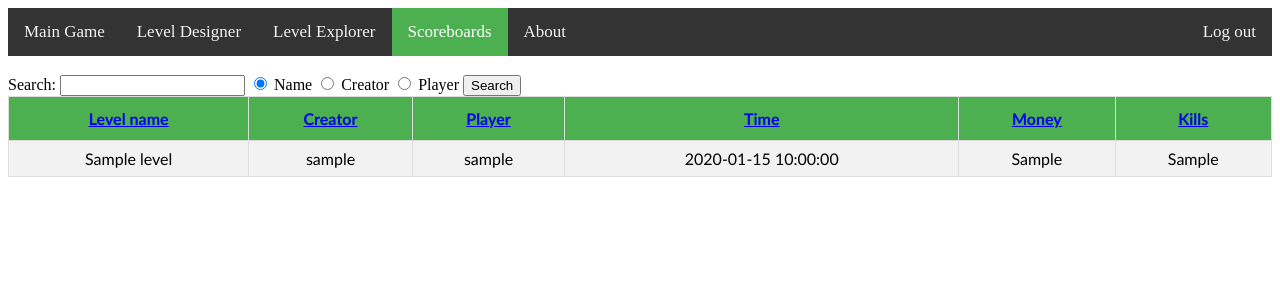
After one commit to FMiranda97/NerdScape, a PHP site: page /scoreboards.php in a window 1280 px wide. The commit adds this page. Shown: the top 300 px of the page. Run offline with PHP 8.4, Linux system fonts and the light colour scheme; the visitor is signed in with stand-in values (Sample User, id 1); tables that the repository leaves empty or names only in its code hold one stand-in row (values such as "Sample post").

Commit message:
Fully implemented scoreboards

```diff
--- a/NerdScape.php
+++ b/NerdScape.php
@@ -54,8 +54,8 @@ include('actions/do_logout.php')
 	<div class="topnav">
 		<a class="active">Main Game</a>
 		<a href="levelDesigner.php">Level Designer</a>
-        <a href="LevelExplorer.php">Level Explorer</a>
-		<a href="#scoreboard">Scoreboards</a>
+        <a href="levelExplorer.php">Level Explorer</a>
+		<a href="scoreboards.php">Scoreboards</a>
 		<a href="#about">About</a>
 		<a class="logout" href="?logout='1'">Log out</a>
 	</div>
--- a/levelDesigner.php
+++ b/levelDesigner.php
@@ -7,7 +7,7 @@ include('actions/do_logout.php')
 
 <html lang="en">
 <head>
-	<title>NerdScape: Level Designer</title>
+	<title>NerdScape - Level Designer</title>
 
     <script src="https://ajax.googleapis.com/ajax/libs/jquery/3.4.1/jquery.min.js"></script>
 
@@ -39,8 +39,8 @@ include('actions/do_logout.php')
 	<div class="topnav">
 		<a href="NerdScape.php">Main Game</a>
 		<a class="active" href="levelDesigner.php">Level Designer</a>
-        <a href="LevelExplorer.php">Level Explorer</a>
-		<a href="#scoreboard">Scoreboards</a>
+        <a href="levelExplorer.php">Level Explorer</a>
+		<a href="scoreboards.php">Scoreboards</a>
 		<a href="#about">About</a>
 		<a class="logout" href="?logout='1'">Log out</a>
 	</div>
--- a/levelExplorer.php
+++ b/levelExplorer.php
@@ -13,7 +13,7 @@ if (isset($_GET['edit'])) {
 <!DOCTYPE html>
 <html lang="en">
 <head>
-    <title>NerdScape</title>
+    <title>NerdScape - Level Explorer</title>
 
     <meta charset="utf-8">
 
@@ -63,7 +63,7 @@ if (isset($_GET['edit'])) {
         <a href="NerdScape.php">Main Game</a>
         <a href="levelDesigner.php">Level Designer</a>
         <a class="active">Level Explorer</a>
-        <a href="#scoreboard">Scoreboards</a>
+        <a href="scoreboards.php">Scoreboards</a>
         <a href="#about">About</a>
         <a class="logout" href="?logout='1'">Log out</a>
     </div>
--- /dev/null
+++ b/page_complements/scores_table.php
@@ -0,0 +1,47 @@
+<?php
+$db = mysqli_connect('localhost', 'root', '', 'registration');
+$whole_table_query = "select name, levels.user_name as creator, score.user_name as player, completion_time, collected_coins, enemies_killed  from levels, score where levels.id = score.level_id";
+if (isset($_GET['search'])) {
+    $param = $_GET['param'];
+    if($param == "Name"){
+        $param = 'name';
+    }elseif($param == "Creator"){
+        $param = 'levels.user_name';
+    }elseif($param == "Player"){
+        $param = 'player';
+    }
+    $whole_table_query = $whole_table_query . " AND LOWER($param) like '%" . strtolower($_GET['search']) . "%'";
+    $_SESSION['last_query'] = $whole_table_query;
+}
+
+if (isset($_GET['sort'])) {
+    if (isset($_SESSION['last_query']))
+        $whole_table_query = $_SESSION['last_query'];
+    if ($_GET['sort'] == 'name') {
+        $whole_table_query = $whole_table_query . " ORDER BY name";
+    } elseif ($_GET['sort'] == 'creator') {
+        $whole_table_query = $whole_table_query . " ORDER BY creator";
+    } elseif ($_GET['sort'] == 'player') {
+        $whole_table_query = $whole_table_query . " ORDER BY player";
+    } elseif ($_GET['sort'] == 'time') {
+        $whole_table_query = $whole_table_query . " ORDER BY completion_time";
+    } elseif ($_GET['sort'] == 'money') {
+        $whole_table_query = $whole_table_query . " ORDER BY collected_coins DESC";
+    } elseif ($_GET['sort'] == 'kills') {
+        $whole_table_query = $whole_table_query . " ORDER BY enemies_killed DESC";
+    }
+}
+$whole_table_query = $whole_table_query . " LIMIT 10";
+$result = mysqli_query($db, $whole_table_query);
+if($result){
+    while ($row = $result->fetch_assoc()) {
+        echo "<tr>";
+        echo "<td>" . $row['name'] . "</td>";
+        echo "<td>" . $row['creator'] . "</td>";
+        echo "<td>" . $row['player'] . "</td>";
+        echo "<td>" . $row['completion_time'] . "</td>";
+        echo "<td>" . $row['collected_coins'] . "</td>";
+        echo "<td>" . $row['enemies_killed'] . "</td>";
+        echo "</tr>";
+    }
+}
--- /dev/null
+++ b/scoreboards.php
@@ -0,0 +1,65 @@
+<?php
+include('actions/check_login.php');
+include('actions/do_logout.php');
+?>
+
+<!DOCTYPE html>
+<html lang="en">
+<head>
+    <title>NerdScape - Scoreboards</title>
+
+    <meta charset="utf-8">
+
+    <script src="https://ajax.googleapis.com/ajax/libs/jquery/3.4.1/jquery.min.js"></script>
+
+    <link rel="stylesheet" type="text/css" href="css/navbar.css">
+    <link rel="stylesheet" type="text/css" href="css/table.css">
+</head>
+
+
+<body>
+    <div class="topnav">
+        <a href="NerdScape.php">Main Game</a>
+        <a href="levelDesigner.php">Level Designer</a>
+        <a href="levelExplorer.php">Level Explorer</a>
+        <a class="active">Scoreboards</a>
+        <a href="#about">About</a>
+        <a class="logout" href="?logout='1'">Log out</a>
+    </div>
+    <br>
+
+    <!--    level explorer filters-->
+    <form method="get">
+        <label>Search:
+            <input type="text" name="search">
+        </label>
+        <label>
+            <input type="radio" name = "param" value="Name" checked>
+            Name
+        </label>
+        <label>
+            <input type="radio" name = "param" value="Creator">
+            Creator
+        </label>
+        <label>
+            <input type="radio" name = "param" value="Player">
+            Player
+        </label>
+        <input type="submit" value="Search">
+    </form>
+
+    <form action="scoreboards.php" method="get" id="level_selector" name="select">
+        <table>
+            <tr>
+                <th><a href="?sort=name">Level name</a></th>
+                <th><a href="?sort=creator">Creator</a></th>
+                <th><a href="?sort=player">Player</a></th>
+                <th><a href="?sort=time">Time</a></th>
+                <th><a href="?sort=money">Money</a></th>
+                <th><a href="?sort=kills">Kills</a></th>
+            </tr>
+            <?php include("page_complements/scores_table.php") ?>
+        </table>
+    </form>
+</body>
+</html>
```
Also changed, not shown: page_complements/levels_table.php (line endings or trailing spaces).
